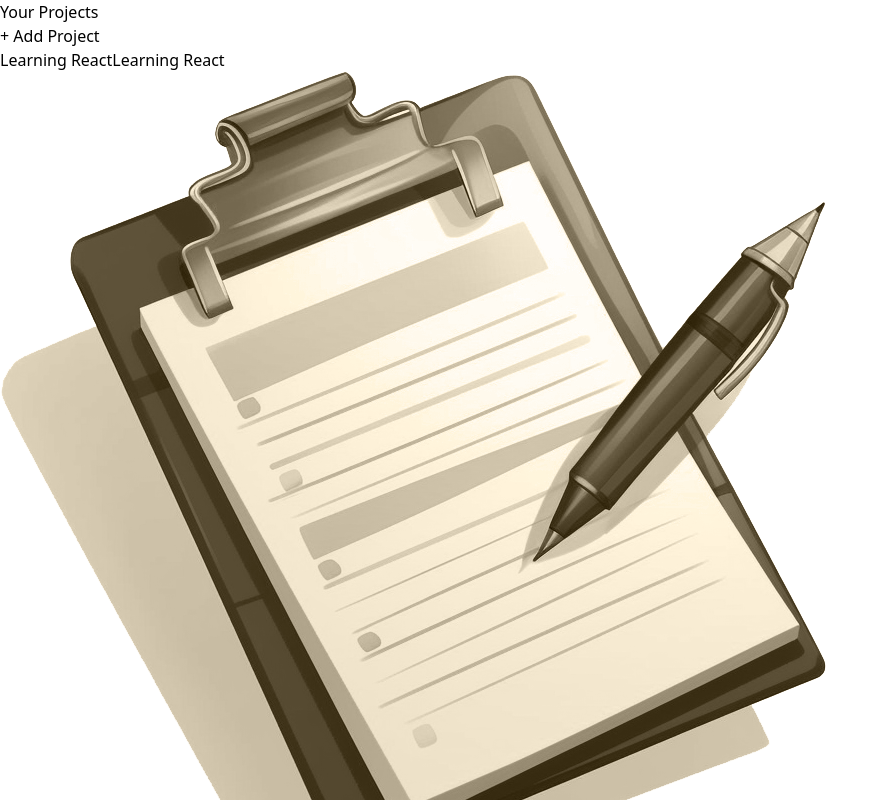
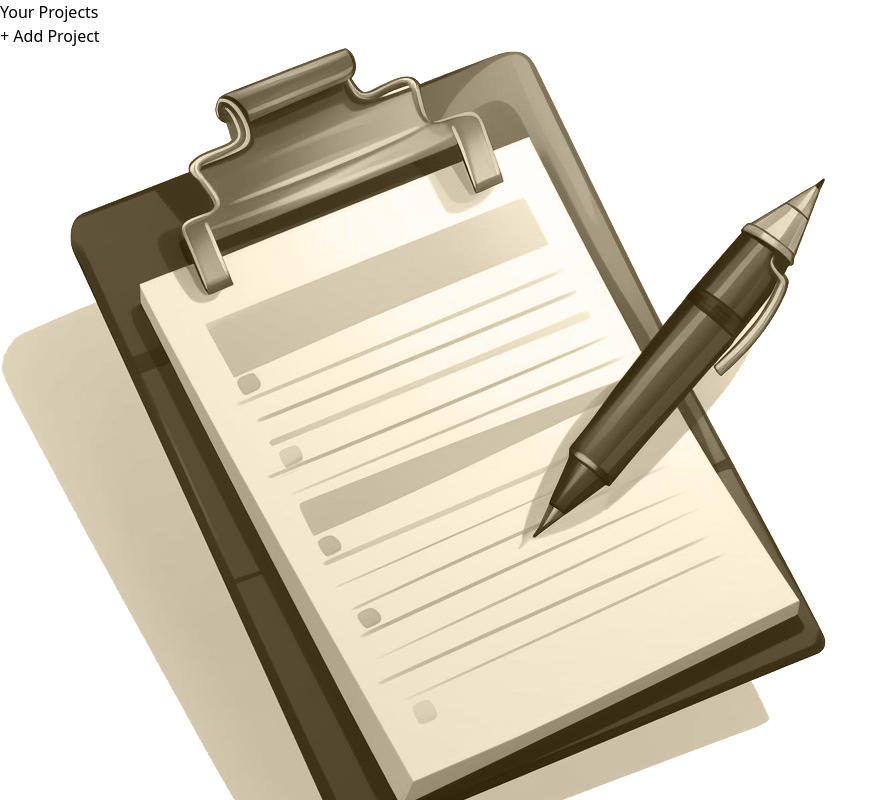
Before and after one commit to Maransatto/react-project-management, a React (Vite) app: page / in a window 1280 px wide. Shown: the top 800 px of the page, without its empty margins (0-889 px from the left). Built offline with nearby package versions, Linux system fonts and the light colour scheme.

Commit message:
feat: 155. Handling Prolect Creation & Updating the UI

```diff
--- a/src/App.jsx
+++ b/src/App.jsx
@@ -17,17 +17,17 @@ function App() {
   }
 
   function handleAddProject(projectData) {
+    const projectId = Math.random();
     const newProject = {
       ...projectData,
-      id: Math.random(),
+      id: projectId,
     };
     setProjectsState((prevState) => ({
       ...prevState,
+      selectedProjectId: projectId,
       projects: [...prevState.projects, newProject],
     }));
   }
-
-  console.log(projectsState);
 
   let content;
 
@@ -39,7 +39,10 @@ function App() {
 
   return (
     <main className="h-screen my-8 flex gap-8">
-      <ProjectsSidebar onStartAddProject={handleStartAddProject} />
+      <ProjectsSidebar
+        onStartAddProject={handleStartAddProject}
+        projectsState={projectsState}
+      />
       {content}
     </main>
   );
--- a/src/components/ProjectsSidebar.jsx
+++ b/src/components/ProjectsSidebar.jsx
@@ -1,9 +1,7 @@
 import { useState } from "react";
 import Button from "./Button";
 
-export default function ProjectsSidebar({ onStartAddProject }) {
-  const [projects, setProject] = useState([]);
-
+export default function ProjectsSidebar({ onStartAddProject, projectsState }) {
   return (
     <aside className="w-1/3 px-8 py-16 bg-stone-900 text-stone-50 md:w-72 rounded-r-xl">
       <h2 className="mb-8 font-bold uppercase md:text-xl text-stone-200">
@@ -13,12 +11,19 @@ export default function ProjectsSidebar({ onStartAddProject }) {
         <Button onClick={onStartAddProject}> + Add Project </Button>
       </div>
       <ul className="mt-8">
-        <button className="w-full text-left px-2 py-1 rounded-sm my-1 hover:text-stone-200 hover:bg-stone-800">
-          Learning React
-        </button>
-        <button className="w-full text-left px-2 py-1 rounded-sm my-1 hover:text-stone-200 hover:bg-stone-800">
-          Learning React
-        </button>
+        {projectsState.projects?.map((project, key) => {
+          let buttonClass =
+            "w-full text-left px-2 py-1 rounded-sm my-1 hover:text-stone-200 hover:bg-stone-800";
+          if (project.id === +projectsState.selectedProjectId) {
+            buttonClass += " active";
+          }
+
+          return (
+            <li key={key}>
+              <button className={buttonClass}>{project.title}</button>
+            </li>
+          );
+        })}
       </ul>
     </aside>
   );
```
